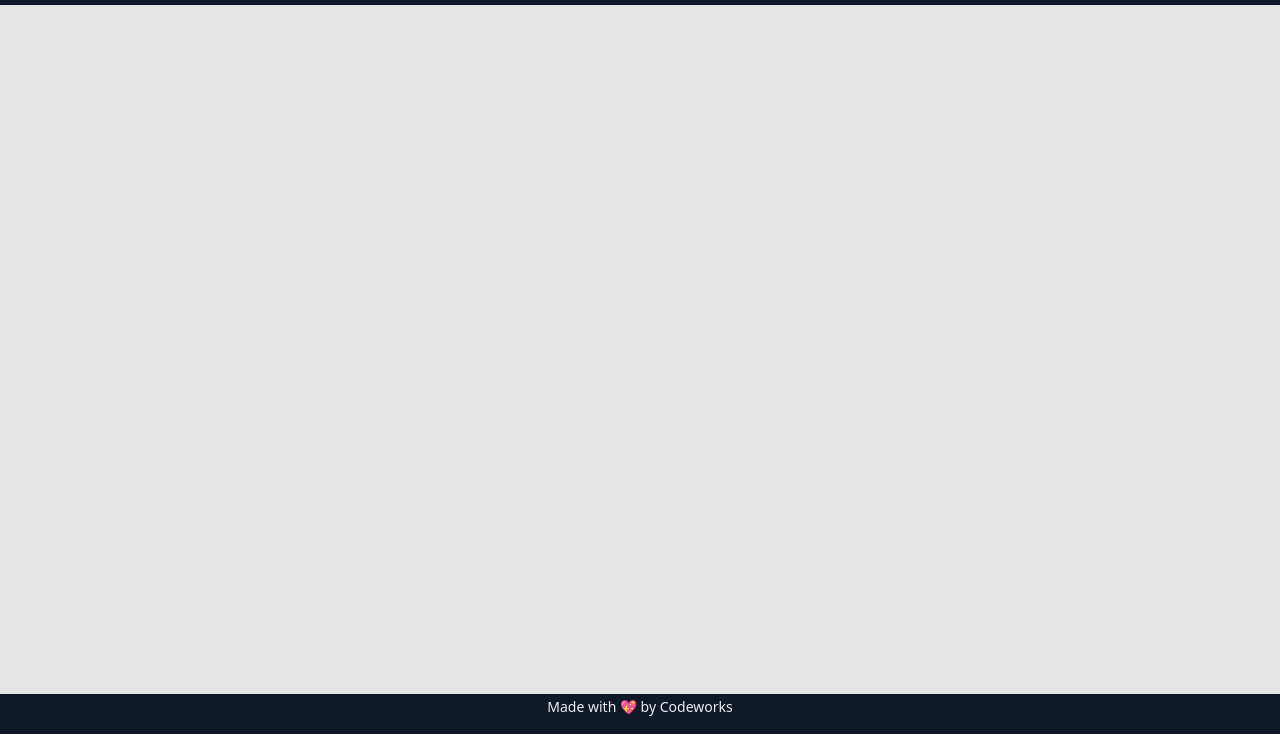
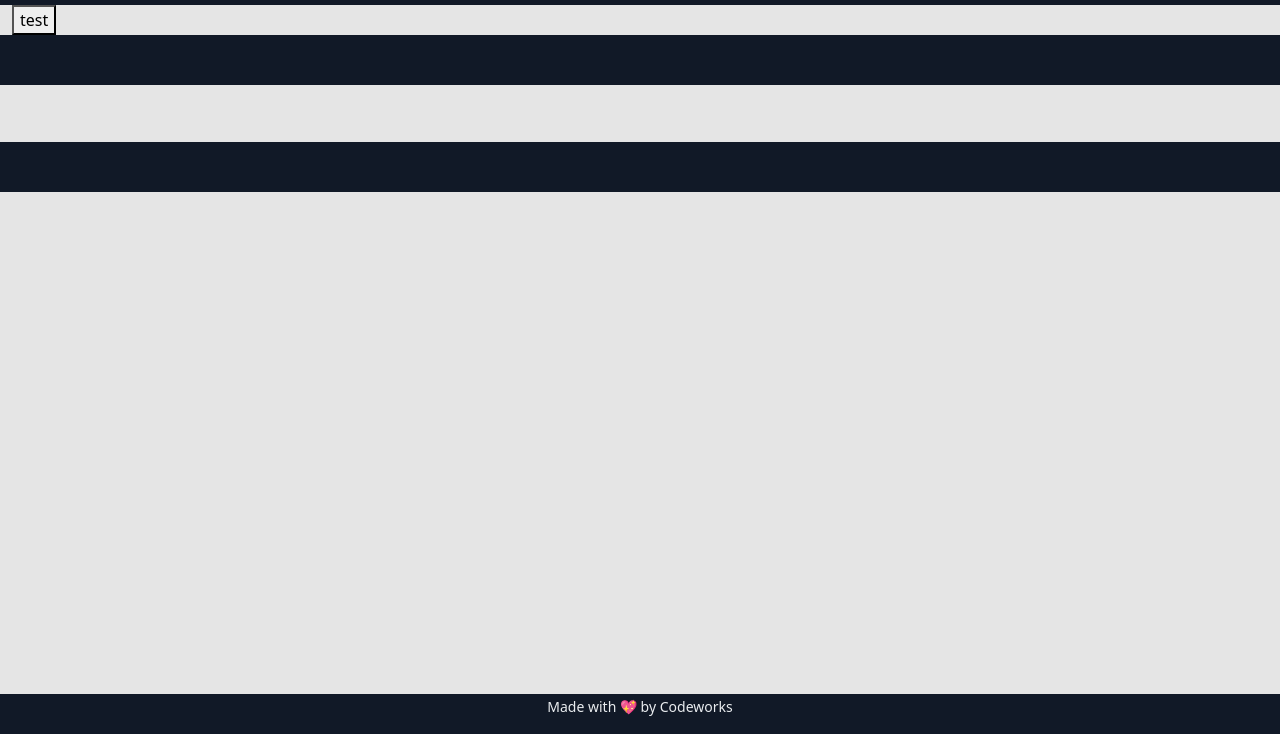
Before and after one commit to TylerRice27/-May-23-Afternoon-Challenge, a website with bundled scripts: page index.html in a window 1280 px wide. Shown: the part 66-800 px from the top of the page. Built offline with nearby package versions, Linux system fonts and the light colour scheme; a script that the page names is missing.

Commit message:
Commit End of Class Need To Work on MVC More

```diff
--- a/app/AppState.js
+++ b/app/AppState.js
@@ -4,7 +4,12 @@ import { isValidProp } from "./Utils/isValidProp.js"
 class AppState extends EventEmitter {
   /** @type {import('./Models/Value').Value[]} */
   values = []
+  racers = [Batman, Superman, Flash, Joker]
+  cars = []
 }
+
+
+
 
 export const ProxyState = new Proxy(new AppState(), {
   get(target, prop) {
--- a/app/Controllers/RacerController.js
+++ b/app/Controllers/RacerController.js
@@ -0,0 +1,15 @@
+import { racerService } from "../Services/RacerService.js";
+
+
+export class RacerController {
+    constructor() {
+        console.log("hello from Racer Controller");
+
+
+    }
+
+    click() {
+
+        racerService.serviceClick()
+    }
+}
--- a/app/Services/RacerService.js
+++ b/app/Services/RacerService.js
@@ -0,0 +1,8 @@
+
+class RacerService {
+    serviceClick() {
+        console.log("Hello from the service");
+    }
+}
+
+export const racerService = new RacerService()
--- a/app/main.js
+++ b/app/main.js
@@ -1,7 +1,8 @@
-import { ValuesController } from "./Controllers/RacerController.js";
+import { RacerController } from "./Controllers/RacerController.js";
 
 class App {
-  valuesController = new ValuesController();
+  // valuesController = new ValuesController();
+  racerController = new RacerController()
 }
 
 window["app"] = new App();
--- a/assets/style/style.css
+++ b/assets/style/style.css
@@ -1 +1,10 @@
 /* BASIC STYLES HERE */
+.track {
+    width: 100px;
+    height: 50px;
+    margin: 0px;
+}
+
+.street {
+    margin: 57px;
+}
--- a/index.html
+++ b/index.html
@@ -27,8 +27,27 @@
     <div class="container-fluid">
       <div class="row">
         <div class="col-12">
-          <div id="app"></div>
+          <div id="app">
+            <button onclick="app.racerController.click()">
+              test
+            </button>
+
+          </div>
         </div>
+      </div>
+
+
+      <div id="racer-template" class=" street row bg-dark">
+        <div class="track col-md-12 bg-dark">
+
+        </div>
+
+      </div>
+      <div class="street row bg-dark">
+        <div class="track col-md-12 bg-dark">
+
+        </div>
+
       </div>
     </div>
   </main>
@@ -43,7 +62,7 @@
     crossorigin="anonymous"></script>
   <script src="https://cdn.jsdelivr.net/npm/sweetalert2@11.3.10/dist/sweetalert2.all.min.js"
     integrity="sha256-hw7v8jZF/rFEdx1ZHepT4D73AFTHLu/P9kEyrNesRyc=" crossorigin="anonymous"></script>
-  <script src="app/mainRacer.js" type="module"></script>
+  <script src="app/main.js" type="module"></script>
 </body>
 
 </html>
```
Also changed, not shown: app/Models/Racer.js (+27 -0 lines).
